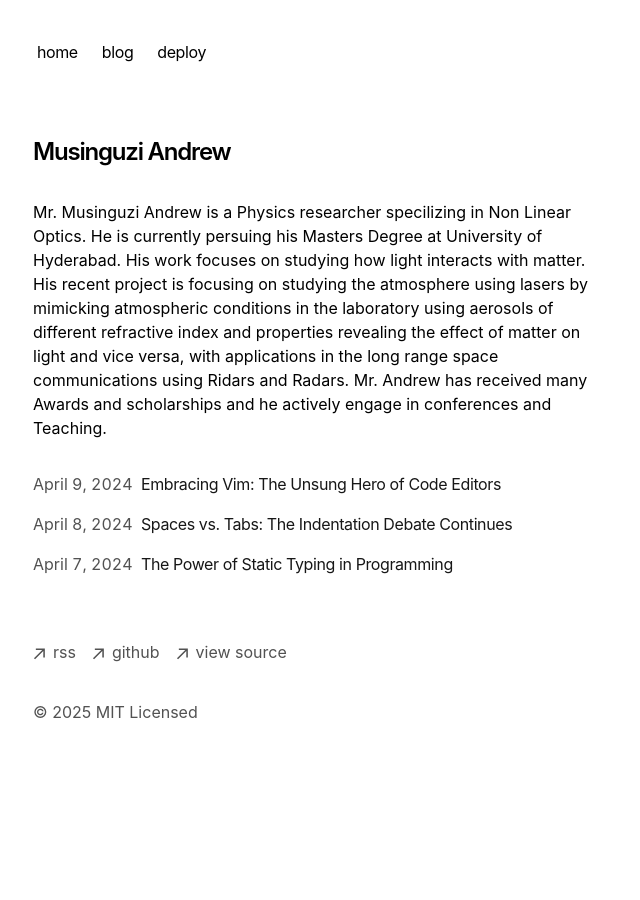
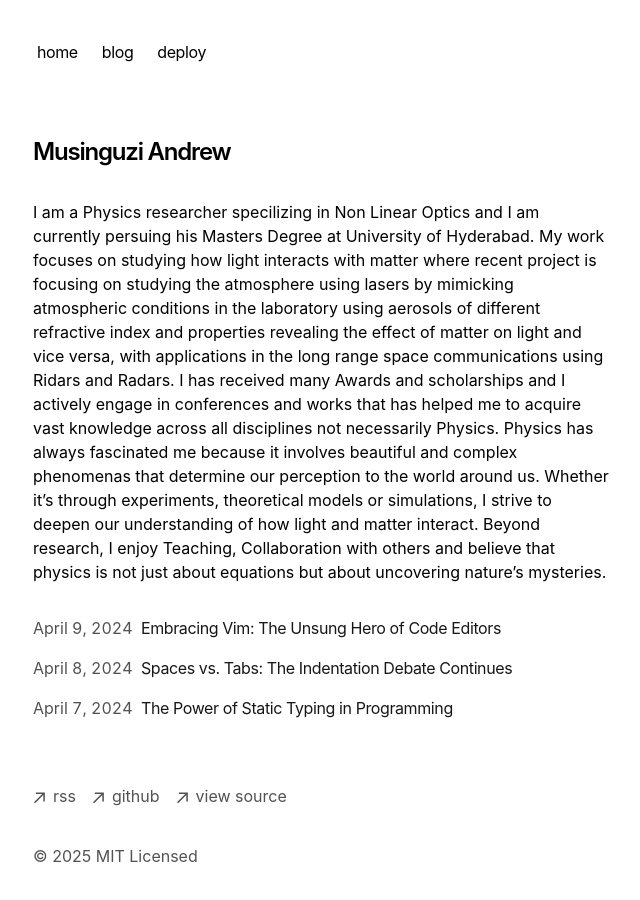
Before and after one commit to musinguziandrew/myhomepage, a Next.js app: page / in a window 1280 px wide. Shown: the top 900 px of the page, without its empty margins (319-959 px from the left). Before the commit the page ends 800 px from the top, so only its background shows below. Built offline with nearby package versions, Linux system fonts and the light colour scheme.

Commit message:
Update page.tsx

```diff
--- a/app/page.tsx
+++ b/app/page.tsx
@@ -7,11 +7,14 @@ export default function Page() {
         Musinguzi Andrew
       </h1>
       <p className="mb-4">
-        {`Mr. Musinguzi Andrew is a Physics researcher specilizing in Non Linear Optics. He is currently persuing his Masters Degree at University of Hyderabad.
-        His work focuses on studying how light interacts with matter. His recent project is focusing on studying the atmosphere using lasers by mimicking
+        {`I am a Physics researcher specilizing in Non Linear Optics and I am currently persuing his Masters Degree at University of Hyderabad.
+        My work focuses on studying how light interacts with matter where recent project is focusing on studying the atmosphere using lasers by mimicking
         atmospheric conditions in the laboratory using aerosols of different refractive index and properties revealing the effect of matter on light and
-        vice versa, with applications in the long range space communications using Ridars and Radars. Mr. Andrew has received many Awards and scholarships
-        and he actively engage in conferences and Teaching.`}
+        vice versa, with applications in the long range space communications using Ridars and Radars. I has received many Awards and scholarships
+        and I actively engage in conferences and works that has helped me to acquire vast knowledge across all disciplines not necessarily Physics.
+        Physics has always fascinated me because it involves beautiful and complex phenomenas that determine our perception to the world around us.
+        Whether it’s through experiments, theoretical models or simulations, I strive to deepen our understanding of how light and matter interact.
+        Beyond research, I enjoy Teaching, Collaboration with others and believe that physics is not just about equations but about uncovering nature’s mysteries.`}
       </p>
       <div className="my-8">
         <BlogPosts />
```
